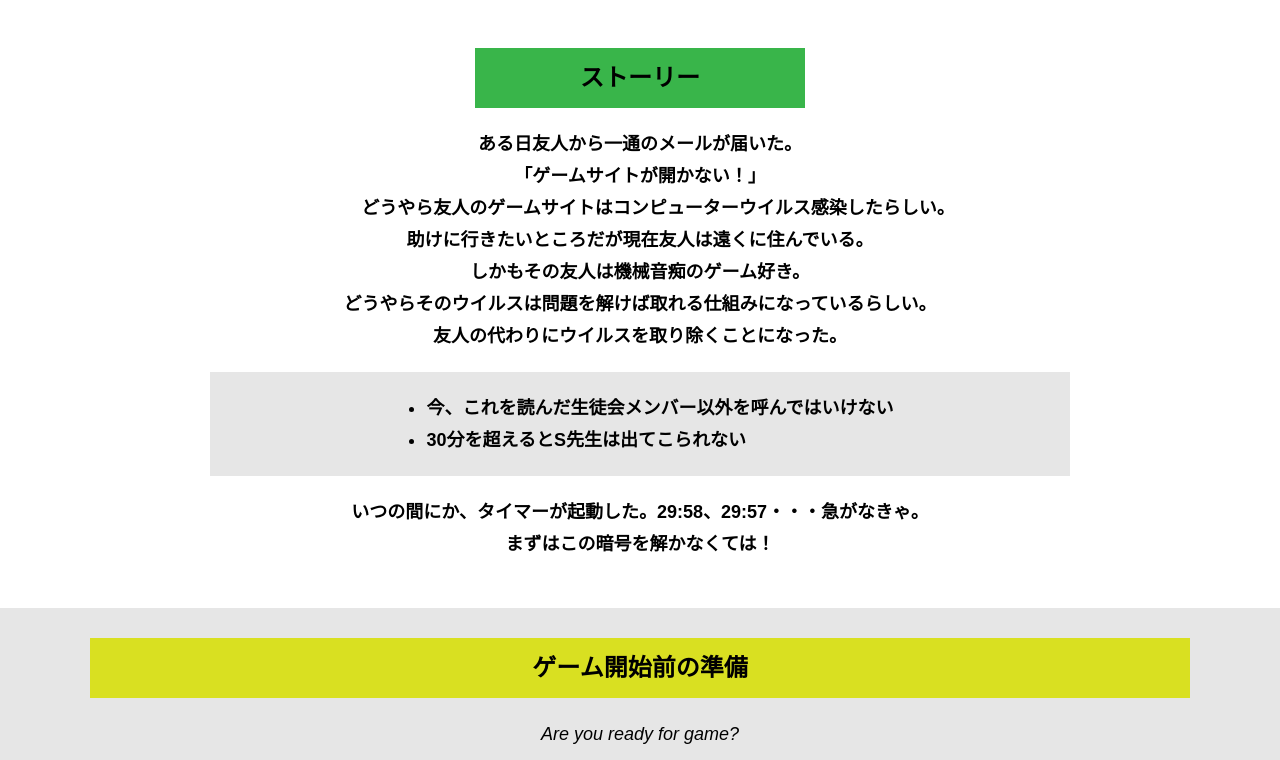
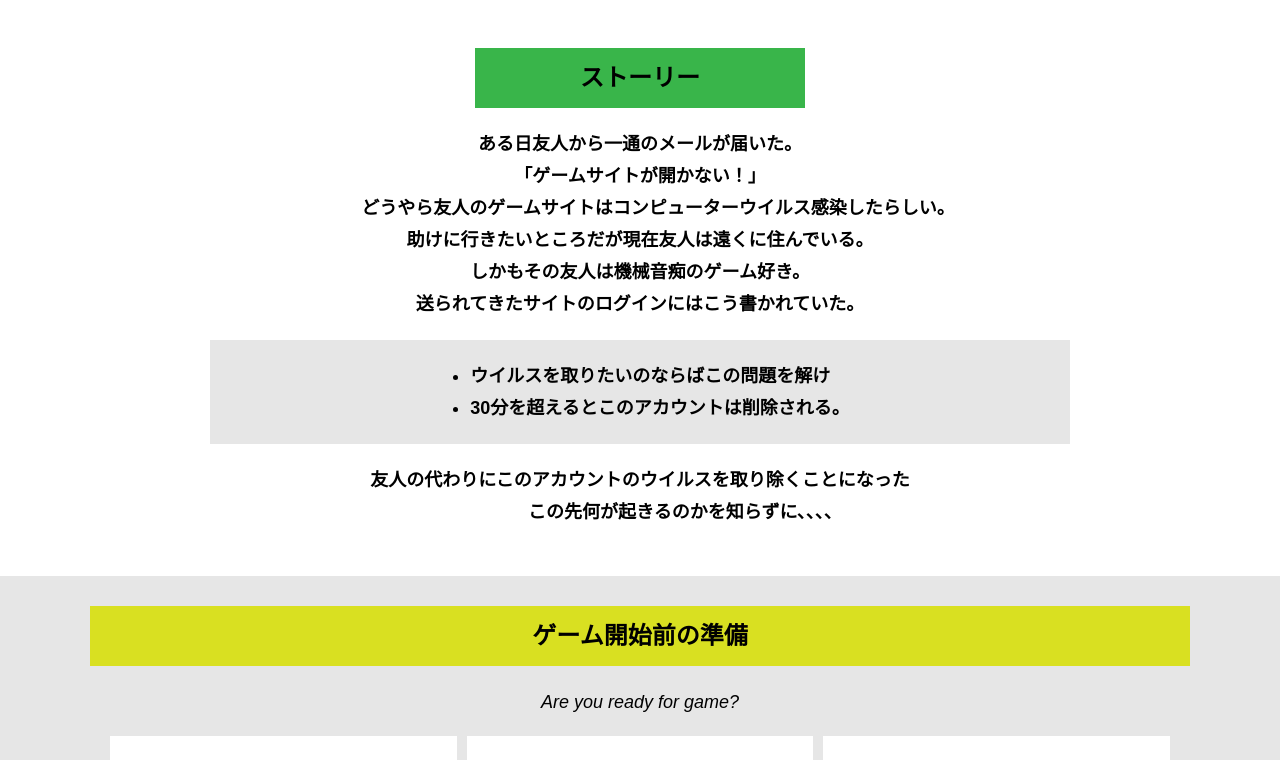
Before and after one commit to Chihiro-nhighischool/alfa-meieki-E, a plain HTML site: page index.html in a window 1280 px wide. Shown: the part 543-1303 px from the top of the page. Drawn offline with Linux system fonts and the light colour scheme.

Commit message:
Update index.html

```diff
--- a/index.html
+++ b/index.html
@@ -4,7 +4,7 @@
   <meta charset="UTF-8">
   <meta http-equiv="X-UA-Compatible" content="IE=edge">
   <meta name="viewport" content="width=device-width, initial-scale=1.0">
-  <title>封鎖された家庭科室からの脱出 │ Project N</title>
+  <title>謎多きコンピューターウィルスからの脱出 │ Project N</title>
   <link rel="stylesheet" href="assets/css/normalize.css">
   <link rel="stylesheet" href="assets/css/style.css">
 </head>
@@ -34,16 +34,15 @@
            　　どうやら友人のゲームサイトはコンピューターウイルス感染したらしい。<br>
             助けに行きたいところだが現在友人は遠くに住んでいる。<br>
             しかもその友人は機械音痴のゲーム好き。<br>
-            どうやらそのウイルスは問題を解けば取れる仕組みになっているらしい。<br>
-            友人の代わりにウイルスを取り除くことになった。</p>
+            送られてきたサイトのログインにはこう書かれていた。</p>
           <div class="story__note__outer bg-color--gray">
             <ul class="story__note">
-              <li>今、これを読んだ生徒会メンバー以外を呼んではいけない</li>
-              <li>30分を超えるとS先生は出てこられない</li>
+              <li>ウイルスを取りたいのならばこの問題を解け</li>
+              <li>30分を超えるとこのアカウントは削除される。</li>
             </ul>
           </div>
-          <p class="text-center">いつの間にか、タイマーが起動した。29:58、29:57・・・急がなきゃ。<br>
-            まずはこの暗号を解かなくては！</p>
+          <p class="text-center">友人の代わりにこのアカウントのウイルスを取り除くことになった<br>
+          　　　　　この先何が起きるのかを知らずに、、、、</p>
         </div>
       </div>
     </section>
```
